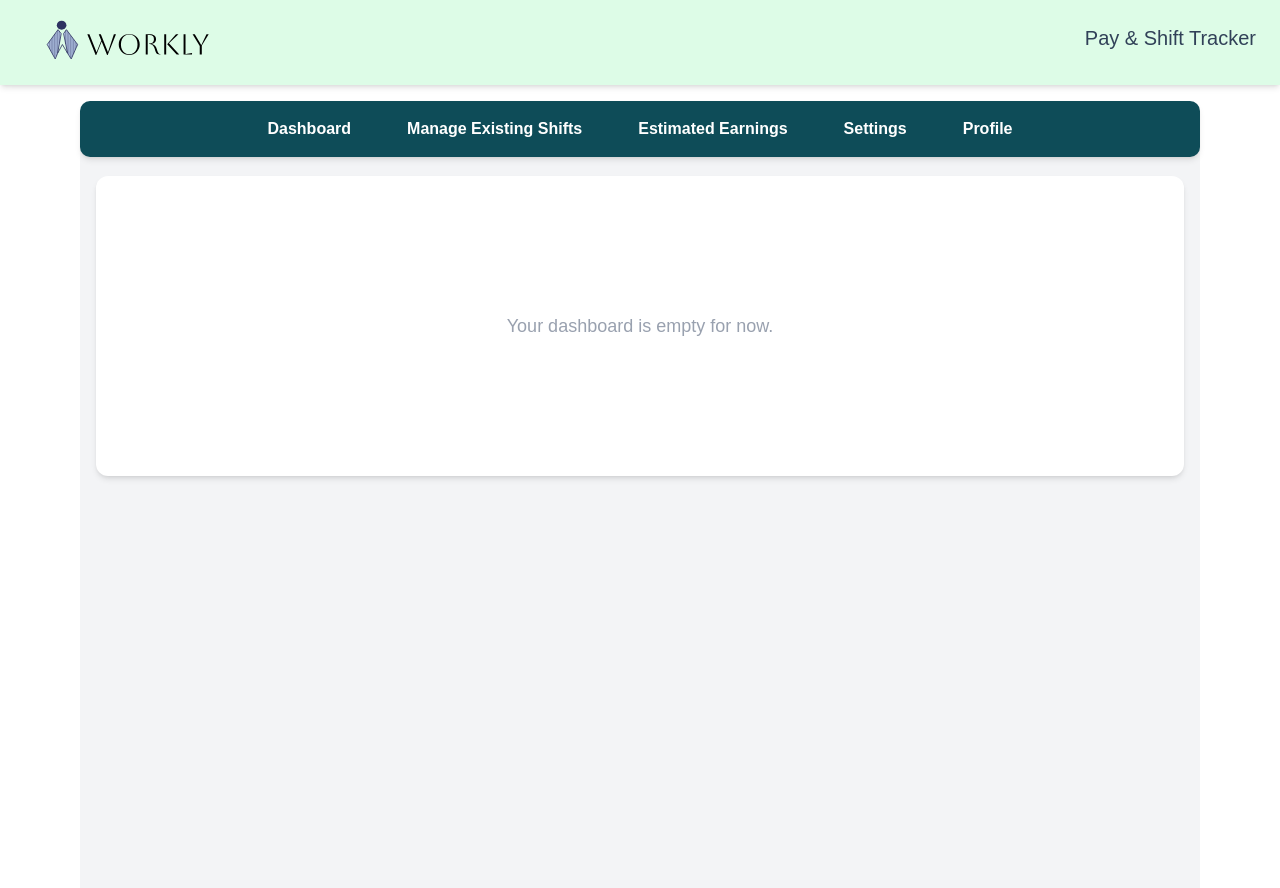
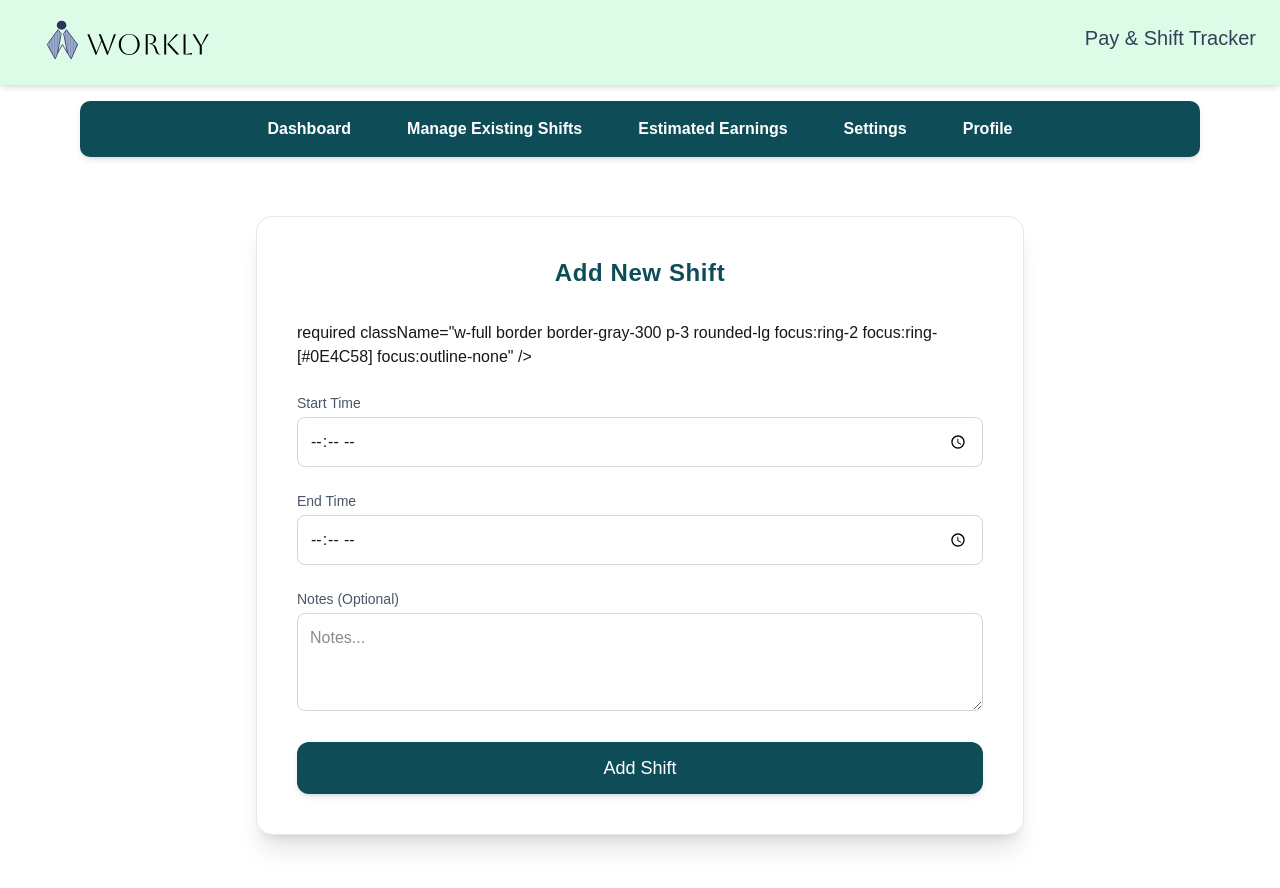
Before and after one commit to ZainabTameem/work-shift-pay-tracker, a Next.js app in the folder work-shift-pay-tracker/: page /dashboard in a window 1280 px wide. Shown: the top 888 px of the page. Built offline with nearby package versions, Linux system fonts and the light colour scheme; no server answers.

Commit message:
Update Add Shift Logic

```diff
--- a/work-shift-pay-tracker/app/auth/login/page.js
+++ b/work-shift-pay-tracker/app/auth/login/page.js
@@ -2,10 +2,8 @@
 
 import { useState } from "react";
 import { signInWithEmailAndPassword } from "firebase/auth";
-import { RoundedFilledButton } from "../../components/Buttons";
 import { auth } from "../../lib/firebase";
 import Input from "../../components/Input";
-
 import { useRouter } from "next/navigation";
 import Link from "next/link";
 
@@ -18,9 +16,14 @@ export default function LoginPage() {
 
   const handleSubmit = async (e) => {
     e.preventDefault();
-    if (loading) return;
-    setLoading(true);
+
+    if (!email.trim() || !password.trim()) {
+      alert("Please enter email and password.");
+      return;
+    }
+
     try {
+      setLoading(true);
       await signInWithEmailAndPassword(auth, email, password);
       router.push("/dashboard");
     } catch (err) {
@@ -35,14 +38,15 @@ export default function LoginPage() {
 
       <div className="bg-white mt-16 w-full max-w-md rounded-xl shadow-md p-8">
         <h2 className="text-center text-xl font-semibold mb-6">
-          Sign in with
+          Sign in
         </h2>
 
         <form onSubmit={handleSubmit} className="space-y-5">
           <Input
-            placeholder="Username"
+            placeholder="Email"
             value={email}
             onChange={(e) => setEmail(e.target.value)}
+            required
           />
 
           <Input
@@ -50,17 +54,17 @@ export default function LoginPage() {
             placeholder="Password"
             value={password}
             onChange={(e) => setPassword(e.target.value)}
+            required
           />
 
-          <p className="text-xs text-center text-gray-500">
-            Forgot password? Try another way to sign in.
-          </p>
           <div className="flex justify-center mt-4">
-            <RoundedFilledButton
-              text={loading ? "Signing in..." : "Sign in"}
-              onClick={handleSubmit}
+            <button
+              type="submit"
               disabled={loading}
-            />
+              className="w-full bg-teal-700 text-white py-2 rounded-full text-center"
+            >
+              {loading ? "Signing in..." : "Sign in"}
+            </button>
           </div>
         </form>
 
--- a/work-shift-pay-tracker/app/components/DashboardComponents/AddShiftForm.js
+++ b/work-shift-pay-tracker/app/components/DashboardComponents/AddShiftForm.js
@@ -0,0 +1,115 @@
+"use client";
+
+import { useState } from "react";
+import { auth, db } from "../../lib/firebase";
+import { doc, collection, addDoc } from "firebase/firestore";
+import { useRouter } from "next/navigation";
+
+export default function AddShiftForm() {
+  const [date, setDate] = useState("");
+  const [start, setStart] = useState("");
+  const [end, setEnd] = useState("");
+  const [notes, setNotes] = useState("");
+
+  const router = useRouter();
+
+  const handleSubmit = async (e) => {
+    e.preventDefault();
+
+    const user = auth.currentUser;
+    if (!user) return alert("Not logged in");
+
+    try {
+      await addDoc(collection(doc(db, "users", user.uid), "shifts"), {
+        date,
+        start,
+        end,
+        notes,
+        createdAt: new Date(),
+      });
+
+      alert("Shift added successfully!");
+
+      setDate("");
+      setStart("");
+      setEnd("");
+      setNotes("");
+
+      // router.push("/shifts");
+    } catch (err) {
+      alert(err.message);
+    }
+  };
+
+  return (
+    <div className="w-full flex justify-center pt-16 px-4">
+      <div className="w-full max-w-3xl bg-white shadow-xl border border-gray-200 rounded-2xl p-10">
+
+        <h2 className="text-2xl font-semibold text-center text-[#0E4C58] mb-8 tracking-wide">
+          Add New Shift
+        </h2>
+
+        <form className="space-y-6" onSubmit={handleSubmit}>
+
+          <div>
+              required
+              className="w-full border border-gray-300 p-3 rounded-lg
+              focus:ring-2 focus:ring-[#0E4C58] focus:outline-none"
+            />
+          </div>
+
+          <div>
+            <label className="block text-sm font-medium text-gray-600 mb-1">
+              Start Time
+            </label>
+            <input
+              type="time"
+              value={start}
+              onChange={(e) => setStart(e.target.value)}
+              required
+              className="w-full border border-gray-300 p-3 rounded-lg
+              focus:ring-2 focus:ring-[#0E4C58] focus:outline-none"
+            />
+          </div>
+
+          <div>
+            <label className="block text-sm font-medium text-gray-600 mb-1">
+              End Time
+            </label>
+            <input
+              type="time"
+              value={end}
+              onChange={(e) => setEnd(e.target.value)}
+              required
+              className="w-full border border-gray-300 p-3 rounded-lg
+              focus:ring-2 focus:ring-[#0E4C58] focus:outline-none"
+            />
+          </div>
+
+          <div>
+            <label className="block text-sm font-medium text-gray-600 mb-1">
+              Notes (Optional)
+            </label>
+            <textarea
+              value={notes}
+              onChange={(e) => setNotes(e.target.value)}
+              rows={3}
+              placeholder="Notes..."
+              className="w-full border border-gray-300 p-3 rounded-lg
+              focus:ring-2 focus:ring-[#0E4C58] focus:outline-none"
+            />
+          </div>
+
+          <button
+            type="submit"
+            className="w-full bg-[#0E4C58] text-white text-lg font-medium py-3
+            rounded-xl hover:bg-[#0C3F4A] transition-all shadow-md"
+          >
+            Add Shift
+          </button>
+
+        </form>
+      </div>
+    </div>
+  );
+}
--- a/work-shift-pay-tracker/app/dashboard/page.js
+++ b/work-shift-pay-tracker/app/dashboard/page.js
@@ -1,14 +1,11 @@
 "use client";
+
+import AddShiftForm from "../components/DashboardComponents/AddShiftForm";
+
 export default function DashboardPage() {
   return (
-    <div className="min-h-screen bg-gray-100 flex flex-col items-center">
-
-      {/* Main content area */}
-      <div className="w-full max-w-6xl mt-6 px-4 flex-grow">
-        <div className="bg-white rounded-xl shadow-md p-8 min-h-[300px] flex items-center justify-center mt-6">
-          <p className="text-gray-400 text-lg">Your dashboard is empty for now.</p>
-        </div>
-      </div>
+    <div className="p-6">
+      <AddShiftForm />
     </div>
   );
 }
```
Also changed, not shown: work-shift-pay-tracker/app/components/DashboardComponents/PersonalInfoCard.js (deleted).
